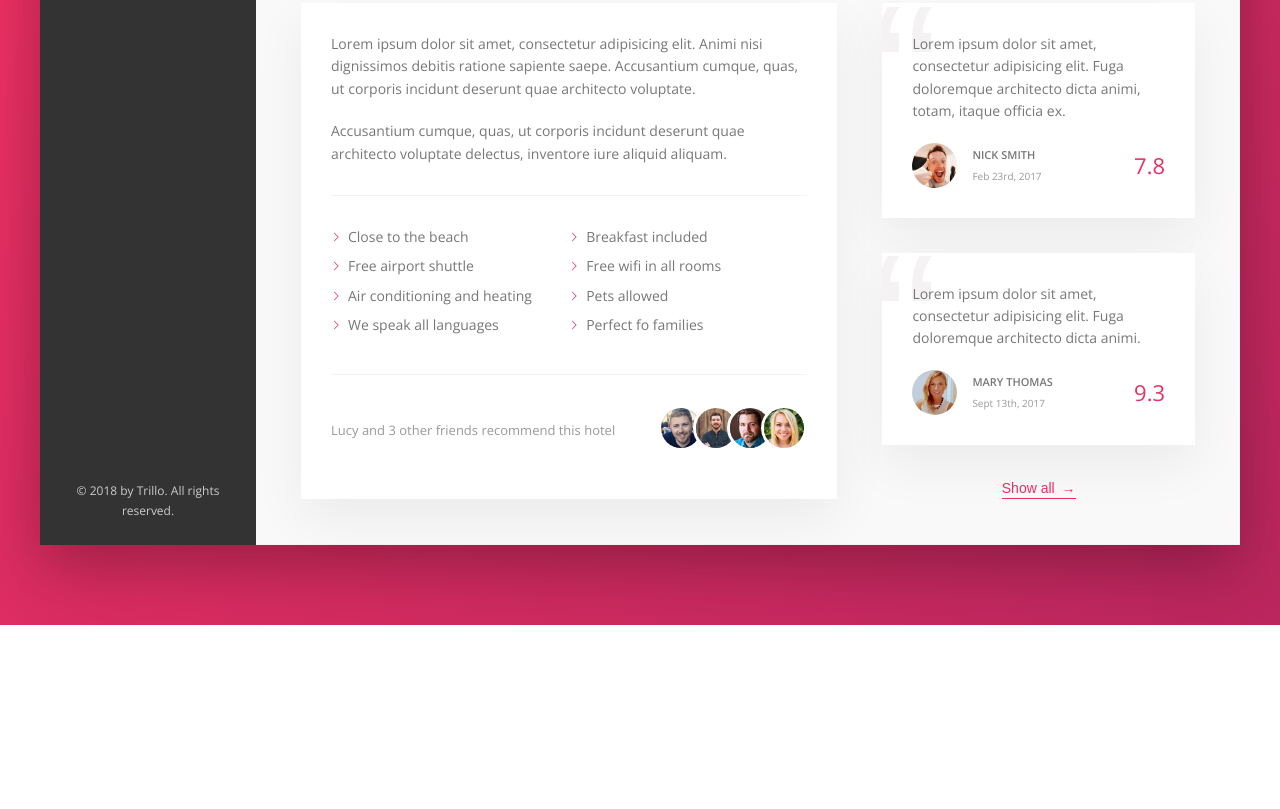
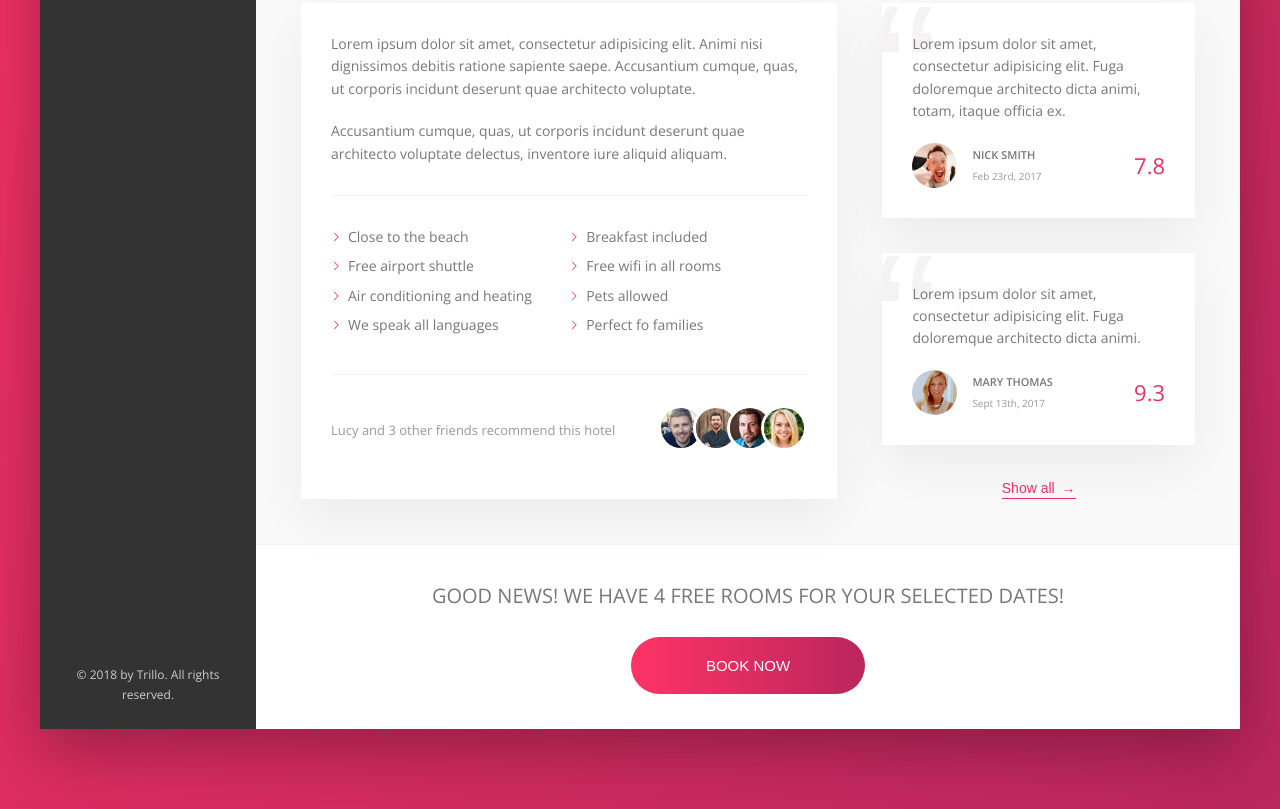
Before and after one commit to yaroslavzn/advance_css, a website: page Trillo/index.html in a window 1280 px wide. Shown: the part 644-1453 px from the top of the page. Before the commit the page ends 1269 px from the top, so only its background shows below. Drawn offline with nearby package versions, Linux system fonts and the light colour scheme.

Commit message:
finish Trillo desktop version

```diff
--- a/Trillo/index.html
+++ b/Trillo/index.html
@@ -201,6 +201,20 @@
                             <button class="btn-inline">Show all <span>&rarr;</span></button>
                         </div>
                     </div>
+                    <div class="cta">
+                        <h2 class="cta__book-now">
+                            Good news! We have 4 free rooms for your selected dates!
+                        </h2>
+
+                        <button class="btn">
+                            <span class="btn__visible">
+                                Book now
+                            </span>
+                            <span class="btn__invisible">
+                                Only 4 rooms left
+                            </span>
+                        </button>
+                    </div>
                 </main>
             </div>
         </div>
--- a/Trillo/sass/_components.scss
+++ b/Trillo/sass/_components.scss
@@ -420,3 +420,63 @@
     font-weight: 300;
   }
 }
+
+.cta {
+  padding: 3.5rem 0;
+  text-align: center;
+
+  &__book-now {
+    text-transform: uppercase;
+    font-size: 2rem;
+    font-weight: 300;
+    margin-bottom: 2.5rem;
+  }
+}
+
+.btn {
+  font-size: 1.5rem;
+  color: #fff;
+  border: none;
+  text-transform: uppercase;
+  font-weight: 300;
+  border-radius: 100px;
+  background-image: linear-gradient(to right, var(--color-primary-light), var(--color-primary-dark));
+  position: relative;
+  overflow: hidden;
+  cursor: pointer;
+
+  & > * {
+    height: 100%;
+    width: 100%;
+    display: inline-block;
+    transition: all .2s;
+  }
+
+  &:hover {
+    background-image: linear-gradient(to left, var(--color-primary-light), var(--color-primary-dark));
+  }
+
+  &:focus {
+    outline: none;
+    animation: pulsate 1s infinite;
+  }
+
+  &:hover &__visible {
+    transform: translateY(100%);
+  }
+
+  &:hover &__invisible {
+    top: 0;
+  }
+
+  &__visible {
+    padding: 2rem 7.5rem;
+  }
+
+  &__invisible {
+    padding: 2rem 0;
+    position: absolute;
+    left: 0;
+    top: -100%;
+  }
+}
```
Also changed, not shown: Trillo/css/style.css.
